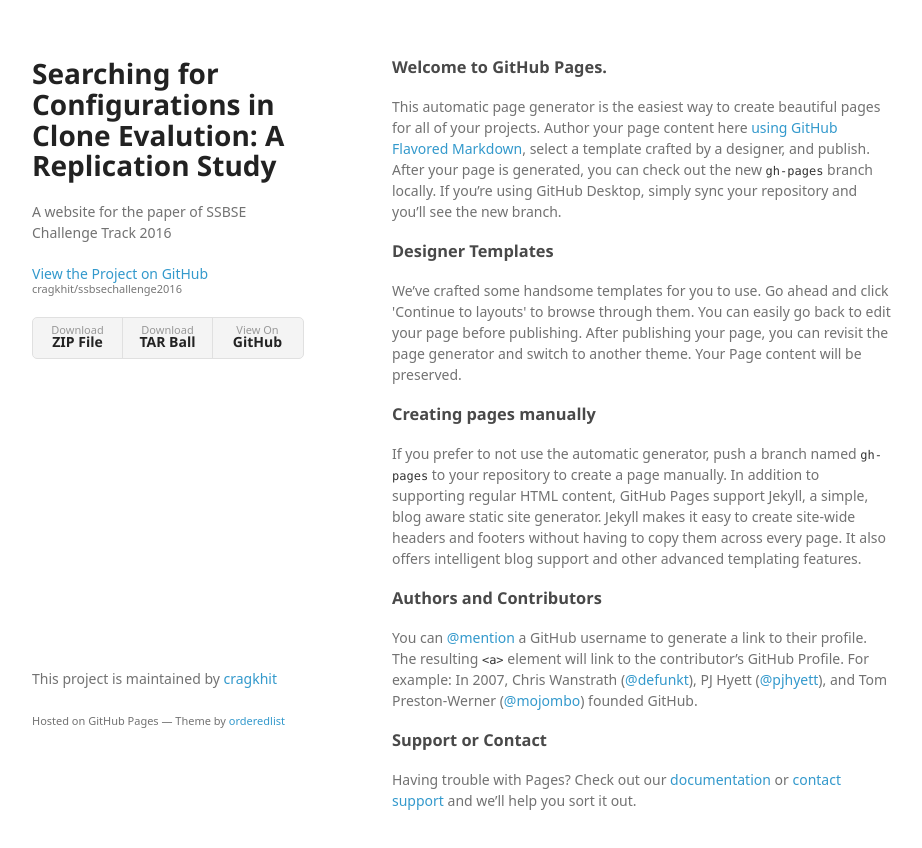
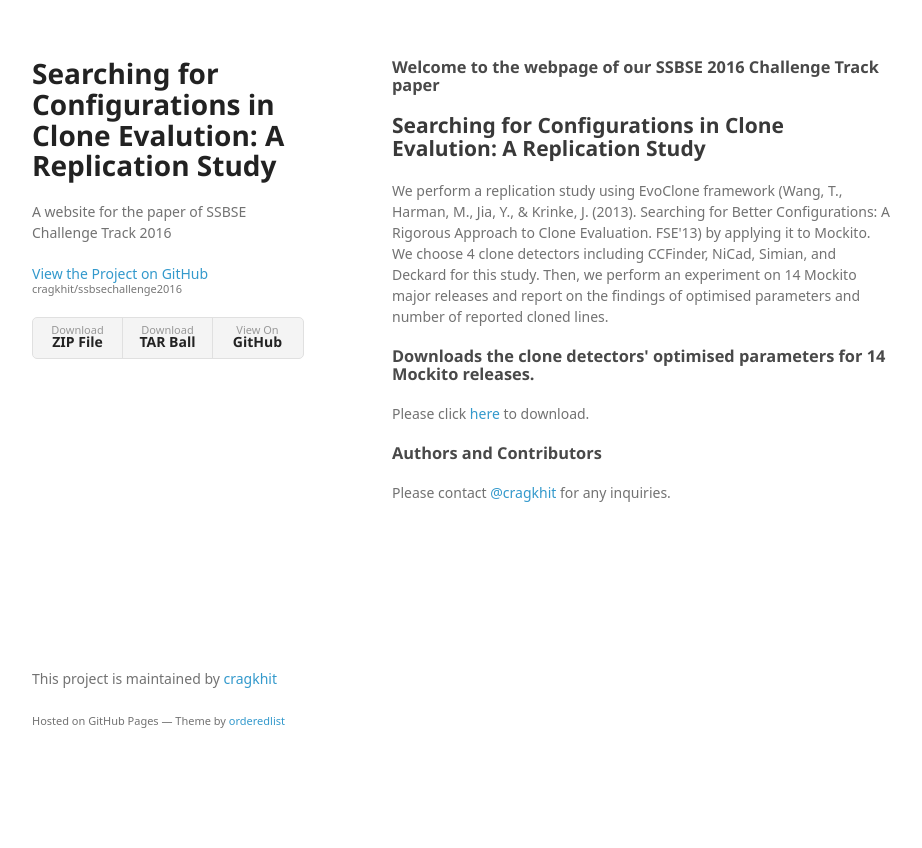
Before and after one commit to cragkhit/ssbsechallenge2016, a plain HTML site: page index.html in a window 1280 px wide. Shown: the whole page, without its empty margins (178-1100 px from the left). After the commit the page ends 800 px from the top, so only its background shows below. Drawn offline with Linux system fonts and the light colour scheme; a web font is replaced by a local one.

Commit message:
Create gh-pages branch via GitHub

```diff
--- a/index.html
+++ b/index.html
@@ -29,29 +29,22 @@
       </header>
       <section>
         <h3>
-<a id="welcome-to-github-pages" class="anchor" href="#welcome-to-github-pages" aria-hidden="true"><span aria-hidden="true" class="octicon octicon-link"></span></a>Welcome to GitHub Pages.</h3>
+<a id="welcome-to-the-webpage-of-our-ssbse-2016-challenge-track-paper" class="anchor" href="#welcome-to-the-webpage-of-our-ssbse-2016-challenge-track-paper" aria-hidden="true"><span aria-hidden="true" class="octicon octicon-link"></span></a>Welcome to the webpage of our SSBSE 2016 Challenge Track paper</h3>
 
-<p>This automatic page generator is the easiest way to create beautiful pages for all of your projects. Author your page content here <a href="https://guides.github.com/features/mastering-markdown/">using GitHub Flavored Markdown</a>, select a template crafted by a designer, and publish. After your page is generated, you can check out the new <code>gh-pages</code> branch locally. If you’re using GitHub Desktop, simply sync your repository and you’ll see the new branch.</p>
+<h2>
+<a id="searching-for-configurations-in-clone-evalution-a-replication-study" class="anchor" href="#searching-for-configurations-in-clone-evalution-a-replication-study" aria-hidden="true"><span aria-hidden="true" class="octicon octicon-link"></span></a>Searching for Configurations in Clone Evalution: A Replication Study</h2>
+
+<p>We perform a replication study using EvoClone framework (Wang, T., Harman, M., Jia, Y., &amp; Krinke, J. (2013). Searching for Better Configurations: A Rigorous Approach to Clone Evaluation. FSE'13) by applying it to Mockito. We choose 4 clone detectors including CCFinder, NiCad, Simian, and Deckard for this study. Then, we perform an experiment on 14 Mockito major releases and report on the findings of optimised parameters and number of reported cloned lines.</p>
 
 <h3>
-<a id="designer-templates" class="anchor" href="#designer-templates" aria-hidden="true"><span aria-hidden="true" class="octicon octicon-link"></span></a>Designer Templates</h3>
+<a id="downloads-the-clone-detectors-optimised-parameters-for-14-mockito-releases" class="anchor" href="#downloads-the-clone-detectors-optimised-parameters-for-14-mockito-releases" aria-hidden="true"><span aria-hidden="true" class="octicon octicon-link"></span></a>Downloads the clone detectors' optimised parameters for 14 Mockito releases.</h3>
 
-<p>We’ve crafted some handsome templates for you to use. Go ahead and click 'Continue to layouts' to browse through them. You can easily go back to edit your page before publishing. After publishing your page, you can revisit the page generator and switch to another theme. Your Page content will be preserved.</p>
-
-<h3>
-<a id="creating-pages-manually" class="anchor" href="#creating-pages-manually" aria-hidden="true"><span aria-hidden="true" class="octicon octicon-link"></span></a>Creating pages manually</h3>
-
-<p>If you prefer to not use the automatic generator, push a branch named <code>gh-pages</code> to your repository to create a page manually. In addition to supporting regular HTML content, GitHub Pages support Jekyll, a simple, blog aware static site generator. Jekyll makes it easy to create site-wide headers and footers without having to copy them across every page. It also offers intelligent blog support and other advanced templating features.</p>
+<p>Please click <a href="#">here</a> to download.</p>
 
 <h3>
 <a id="authors-and-contributors" class="anchor" href="#authors-and-contributors" aria-hidden="true"><span aria-hidden="true" class="octicon octicon-link"></span></a>Authors and Contributors</h3>
 
-<p>You can <a href="https://help.github.com/articles/basic-writing-and-formatting-syntax/#mentioning-users-and-teams" class="user-mention">@mention</a> a GitHub username to generate a link to their profile. The resulting <code>&lt;a&gt;</code> element will link to the contributor’s GitHub Profile. For example: In 2007, Chris Wanstrath (<a href="https://github.com/defunkt" class="user-mention">@defunkt</a>), PJ Hyett (<a href="https://github.com/pjhyett" class="user-mention">@pjhyett</a>), and Tom Preston-Werner (<a href="https://github.com/mojombo" class="user-mention">@mojombo</a>) founded GitHub.</p>
-
-<h3>
-<a id="support-or-contact" class="anchor" href="#support-or-contact" aria-hidden="true"><span aria-hidden="true" class="octicon octicon-link"></span></a>Support or Contact</h3>
-
-<p>Having trouble with Pages? Check out our <a href="https://help.github.com/pages">documentation</a> or <a href="https://github.com/contact">contact support</a> and we’ll help you sort it out.</p>
+<p>Please contact <a href="https://github.com/cragkhit" class="user-mention">@cragkhit</a> for any inquiries.</p>
       </section>
       <footer>
         <p>This project is maintained by <a href="https://github.com/cragkhit">cragkhit</a></p>
```
Also changed, not shown: params.json (+1 -1 lines).
